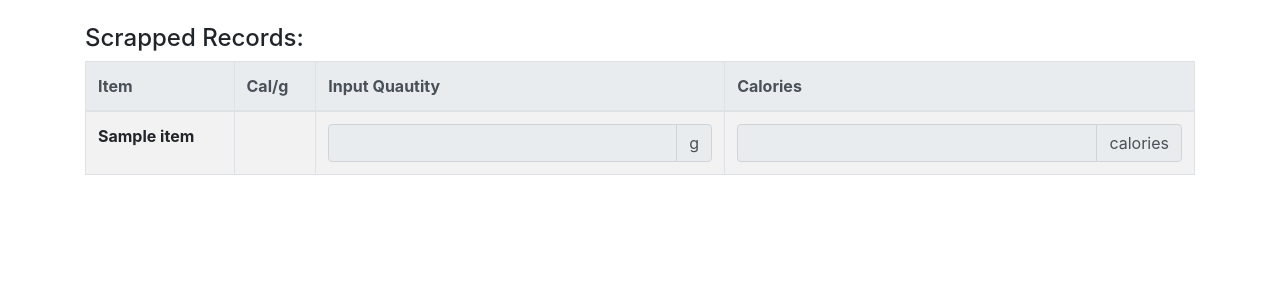
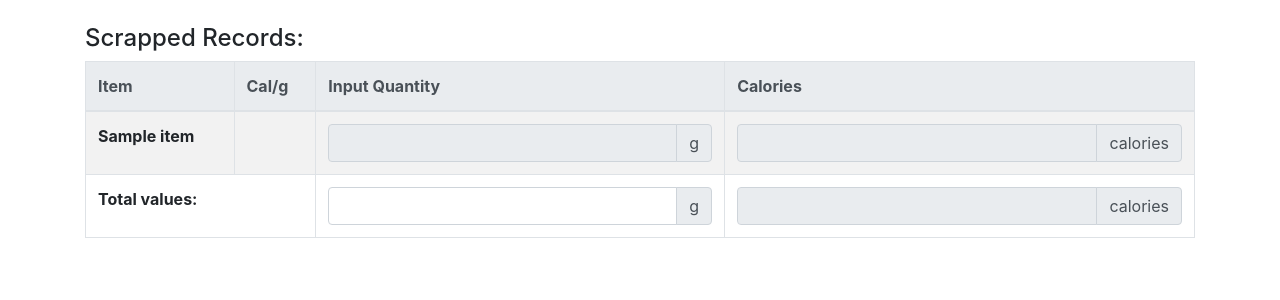
Before and after one commit to noaho9/NProject, a Flask app: template helloworld/templates/scrap.html in a window 1280 px wide. Shown: the top 300 px of the page. Run offline with Flask 2, Linux system fonts and the light colour scheme; the template is opened without the code that fills it: most values are stand-ins (such as "Sample title", 1, 10 or a date in 2020); some libraries are stand-ins or nearby versions.

Commit message:
add total quantities

```diff
--- a/helloworld/templates/scrap.html
+++ b/helloworld/templates/scrap.html
@@ -15,7 +15,7 @@
 			<tr>
 				<th>Item</th>
 				<th>Cal/g</th>
-				<th>Input Quautity</th>
+				<th>Input Quantity</th>
 				<th>Calories</th>
 			</tr>
 		</thead>
@@ -45,11 +45,59 @@
 		{% endfor %}
 
 		</tbody>
+		<tfoot>
+				<tr>
+				<td colspan="2"><strong> Total values: </strong></td>
+				<td>
+					<div class="input-group">
+						<input class="form-control cal_total_gm" type="number"   aria-describedby="basic-addon1" />
+						<div class="input-group-append">
+							<span class="input-group-text" id="basic-addon1">g</span>
+						</div>
+					</div>
+				</td>
+				<td>
+					<div class="input-group">
+						<input class="form-control cal_total_cl" type="number"  readonly  aria-describedby="basic-addon2">
+						<div class="input-group-append">
+							<span class="input-group-text" id="basic-addon2">calories</span>
+						</div>
+
+					</div>
+				</td>
+			</tr>
+
+		</tfoot>
 	</table>
 </div>
 
 <script src="https://cdnjs.cloudflare.com/ajax/libs/jquery/3.3.1/jquery.min.js"></script>
 <script>
+
+	function calc_ttl(){
+		total_gm = 0 ;
+		jQuery('.cal_input').each(function(){
+			var inp_val = jQuery(this).val()
+			if(inp_val == '')
+				inp_val = 0;
+			inp_val = parseFloat(inp_val)
+			total_gm += inp_val;
+		});
+
+
+		jQuery('.cal_total_gm').val( total_gm.toFixed(2) );
+
+		total_cl = 0 ;
+		jQuery('.cal_output').each(function(){
+			var inp_val = jQuery(this).val()
+			if(inp_val == '')
+				inp_val = 0;
+			inp_val = parseFloat(inp_val)
+			total_cl += inp_val;
+		});
+
+		jQuery('.cal_total_cl').val( total_cl.toFixed(2) );
+	}
 	jQuery(document).ready(function(){
 		jQuery('.my_item_tbl').each(function(){
 			var tbl = jQuery(this);
@@ -87,6 +135,7 @@
 			val_in = parseFloat(val_in);
 			var new_val = val_in * inp_val;
 			row.find('.cal_output').val(new_val.toFixed(2));
+			calc_ttl()
 		});
 
 	});
```
